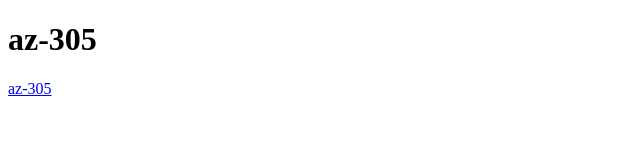
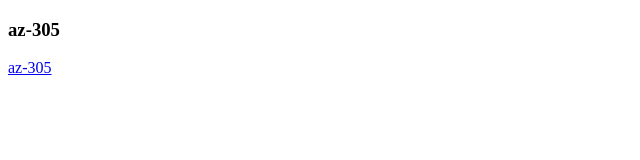
Before and after one commit to Miroslaw-Myjak/kurs-linki, a plain HTML site: page index.html in a window 1280 px wide. Shown: the whole page, without its empty margins (0-640 px from the left). Drawn offline with Linux system fonts and the light colour scheme.

Commit message:
edit site

```diff
--- a/index.html
+++ b/index.html
@@ -6,7 +6,8 @@
   <title>Moja Strona</title>
 </head>
 <body>
-  <h1>az-305</h1>
+  <h3>az-305</h3>
   <a href="https://learn.microsoft.com/en-us/credentials/certifications/exams/az-305/" target="_blank">az-305</a>
+  <a href="https://learn.microsoft.com/en-us/training/paths/microsoft-azure-architect-design-prerequisites/" target="_blank"Prerequisites</a>
 </body>
 </html>
```
